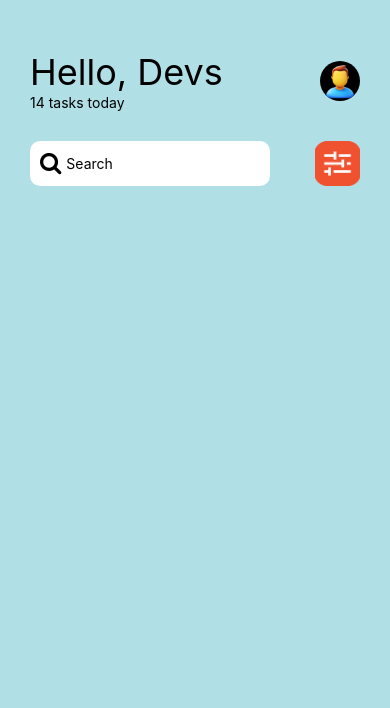
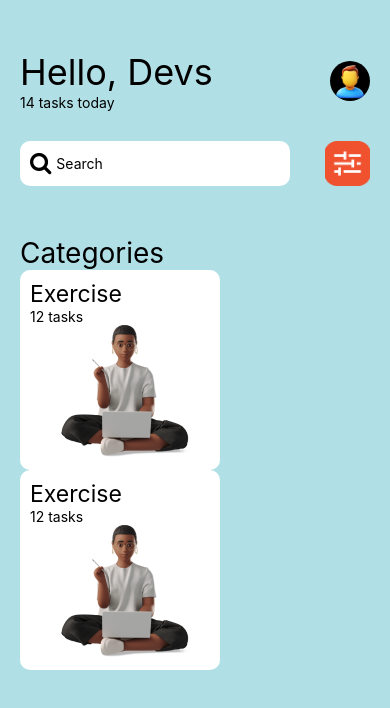
Before and after one commit to nanagyanfosu/rn-assignment3-11303292, a React Native app in the folder my-app2/: screen / in a window 390 px wide. Shown: the top 708 px of the page. Built offline with nearby package versions, Linux system fonts and the light colour scheme.

Commit message:
added cards under 'categories' section

```diff
--- a/my-app2/App.js
+++ b/my-app2/App.js
@@ -23,6 +23,27 @@ export default function App() {
 
       </View>
 
+      <View style={styles.content}>
+        <View>
+          <Text style={{ fontSize: 28, paddingTop: 50 }}>Categories</Text>
+        </View>
+
+        <View style={styles.generalContent}>
+          <View style={styles.card} backgroundColor="white">
+            <Text style={{ fontSize: 23 }}>Exercise</Text>
+            <Text>12 tasks</Text>
+            <Image source={require('./assets/young woman working online.png')} style={{ padding: 10, marginHorizontal: 20 }} />
+          </View>
+        </View>
+
+        <View style={styles.card} backgroundColor="white">
+          <Text style={{ fontSize: 23 }}>Exercise</Text>
+          <Text>12 tasks</Text>
+          <Image source={require('./assets/young woman working online.png')} style={{ padding: 10, marginHorizontal: 20 }} />
+        </View>
+
+      </View>
+
 
     </ScrollView>
   );
@@ -33,7 +54,7 @@ const styles = StyleSheet.create({
     backgroundColor: 'powderblue',
     flex: 1,
     paddingTop: 50,
-    padding: 30,
+    padding: 20,
   },
 
   row: {
@@ -55,7 +76,7 @@ const styles = StyleSheet.create({
     backgroundColor: '#fff',
     borderRadius: 10,
     height: 45,
-    width: 240,
+    width: 270,
     padding: 5,
   },
 
@@ -63,4 +84,23 @@ const styles = StyleSheet.create({
     padding: 5,
   },
 
+  input: {
+    width: '100%',
+  },
+
+  card: {
+    backgroundColor: '#fff',
+    borderRadius: 10,
+    height: 200,
+    width: 200,
+    padding: 10,
+
+  },
+
+  generalContent: {
+    flexDirection: 'row',
+    alignItems: 'center',
+    justifyContent: 'space-between',
+  },
+
 });
```
Also changed, not shown: my-app2/assets/young woman working at desk.png (added), my-app2/assets/young woman working online.png (added).
